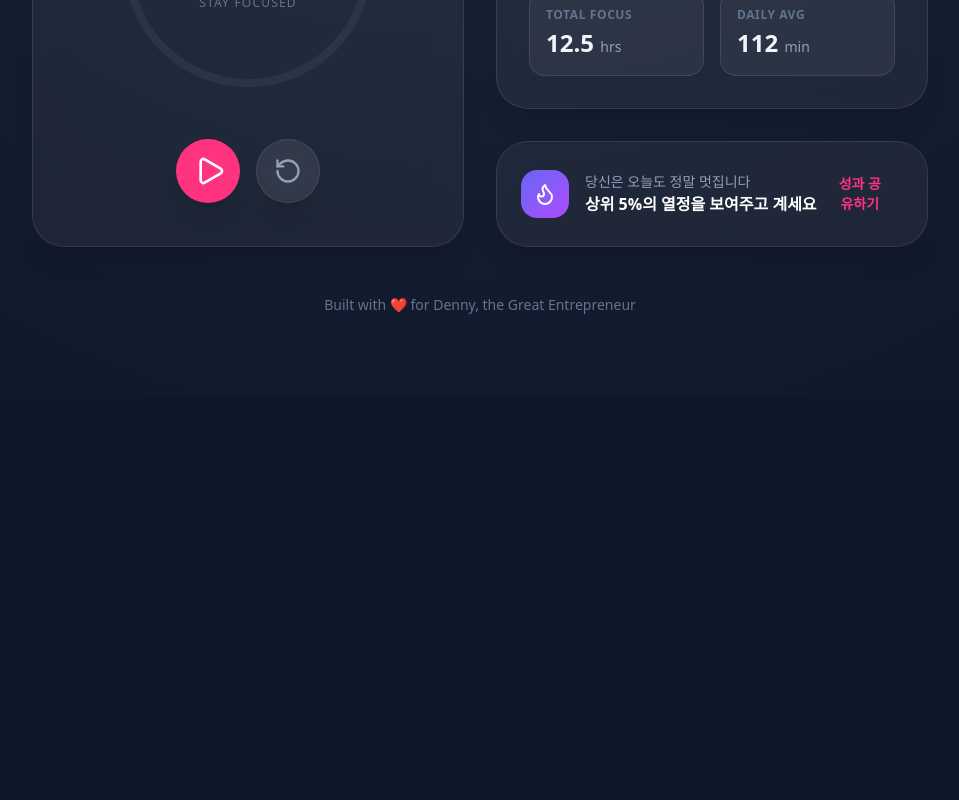
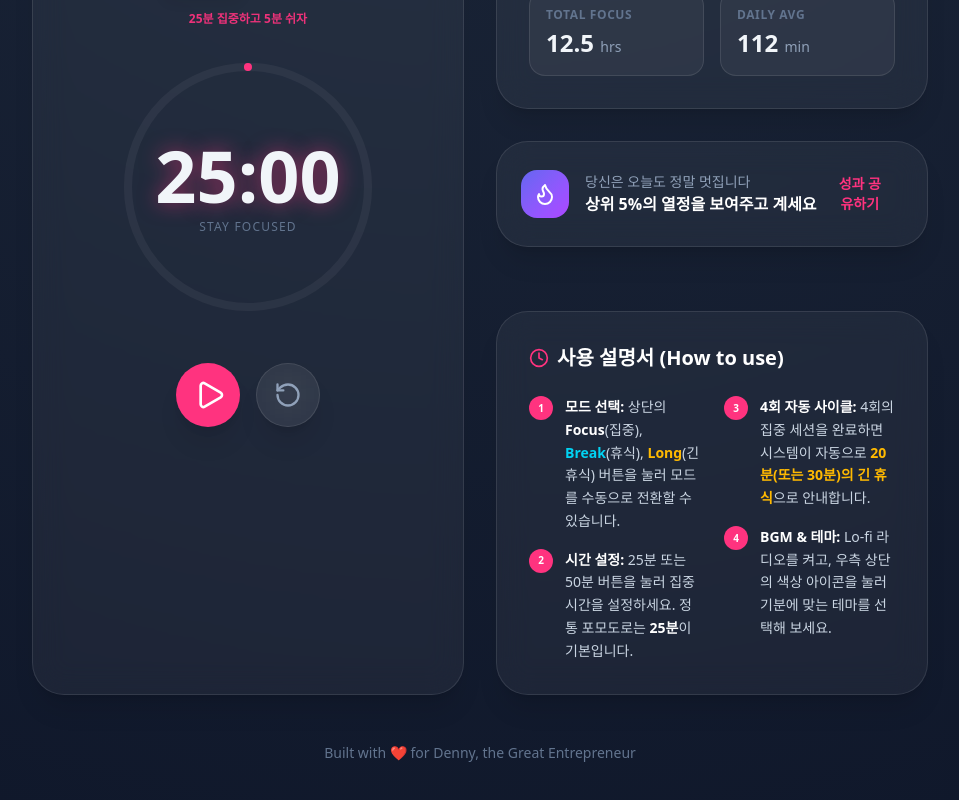
Before and after one commit to dennyjostar/pomodoro-study, a React (Vite) app: page / in a window 1280 px wide. Shown: the part 564-1364 px from the top of the page, without its empty margins (160-1119 px from the left). Before the commit the page ends 959 px from the top, so only its background shows below. Built offline with nearby package versions, Linux system fonts and the light colour scheme.

Commit message:
feat: Update title to '집중력강화 스터디' and add user guide section

```diff
--- a/src/App.jsx
+++ b/src/App.jsx
@@ -187,7 +187,7 @@ export default function App() {
             <Clock className="text-white w-7 h-7" />
           </div>
           <div className="flex flex-col gap-1.5">
-            <h1 className={cn("text-2xl font-black tracking-tight text-white transition-all duration-500", THEMES[theme].glow)}>포모도로스터디</h1>
+            <h1 className={cn("text-2xl font-black tracking-tight text-white transition-all duration-500", THEMES[theme].glow)}>집중력강화 스터디</h1>
             <p className="text-slate-500 text-[10px] font-semibold italic">4회 집중 후 20분간 긴 휴식!</p>
             <div className="flex items-center gap-3 mt-1">
               <span className="text-slate-500 text-[10px] font-bold uppercase tracking-widest mr-1">색 선택</span>
@@ -452,6 +452,42 @@ export default function App() {
               성과 공유하기
             </button>
           </div>
+          <div className="glass rounded-[2rem] p-8 mt-8">
+            <h2 className="text-xl font-bold text-white mb-6 flex items-center gap-2">
+              <Clock className={cn("w-5 h-5", THEMES[theme].text)} />
+              사용 설명서 (How to use)
+            </h2>
+            <div className="grid grid-cols-1 md:grid-cols-2 gap-6 text-sm">
+              <div className="space-y-4">
+                <div className="flex gap-3">
+                  <div className={cn("w-6 h-6 rounded-full flex items-center justify-center text-[10px] font-bold flex-shrink-0", THEMES[theme].primary, "text-white")}>1</div>
+                  <p className="text-slate-300 leading-relaxed">
+                    <strong className="text-white">모드 선택:</strong> 상단의 <span className="text-white font-bold">Focus</span>(집중), <span className="text-cyan-400 font-bold">Break</span>(휴식), <span className="text-amber-400 font-bold">Long</span>(긴 휴식) 버튼을 눌러 모드를 수동으로 전환할 수 있습니다.
+                  </p>
+                </div>
+                <div className="flex gap-3">
+                  <div className={cn("w-6 h-6 rounded-full flex items-center justify-center text-[10px] font-bold flex-shrink-0", THEMES[theme].primary, "text-white")}>2</div>
+                  <p className="text-slate-300 leading-relaxed">
+                    <strong className="text-white">시간 설정:</strong> 25분 또는 50분 버튼을 눌러 집중 시간을 설정하세요. 정통 포모도로는 <span className="text-white font-bold">25분</span>이 기본입니다.
+                  </p>
+                </div>
+              </div>
+              <div className="space-y-4">
+                <div className="flex gap-3">
+                  <div className={cn("w-6 h-6 rounded-full flex items-center justify-center text-[10px] font-bold flex-shrink-0", THEMES[theme].primary, "text-white")}>3</div>
+                  <p className="text-slate-300 leading-relaxed">
+                    <strong className="text-white">4회 자동 사이클:</strong> 4회의 집중 세션을 완료하면 시스템이 자동으로 <span className="text-amber-400 font-bold">20분(또는 30분)의 긴 휴식</span>으로 안내합니다.
+                  </p>
+                </div>
+                <div className="flex gap-3">
+                  <div className={cn("w-6 h-6 rounded-full flex items-center justify-center text-[10px] font-bold flex-shrink-0", THEMES[theme].primary, "text-white")}>4</div>
+                  <p className="text-slate-300 leading-relaxed">
+                    <strong className="text-white">BGM & 테마:</strong> Lo-fi 라디오를 켜고, 우측 상단의 색상 아이콘을 눌러 기분에 맞는 테마를 선택해 보세요.
+                  </p>
+                </div>
+              </div>
+            </div>
+          </div>
         </div>
       </main>
 
```
Also changed, not shown: commit-msg.txt.
